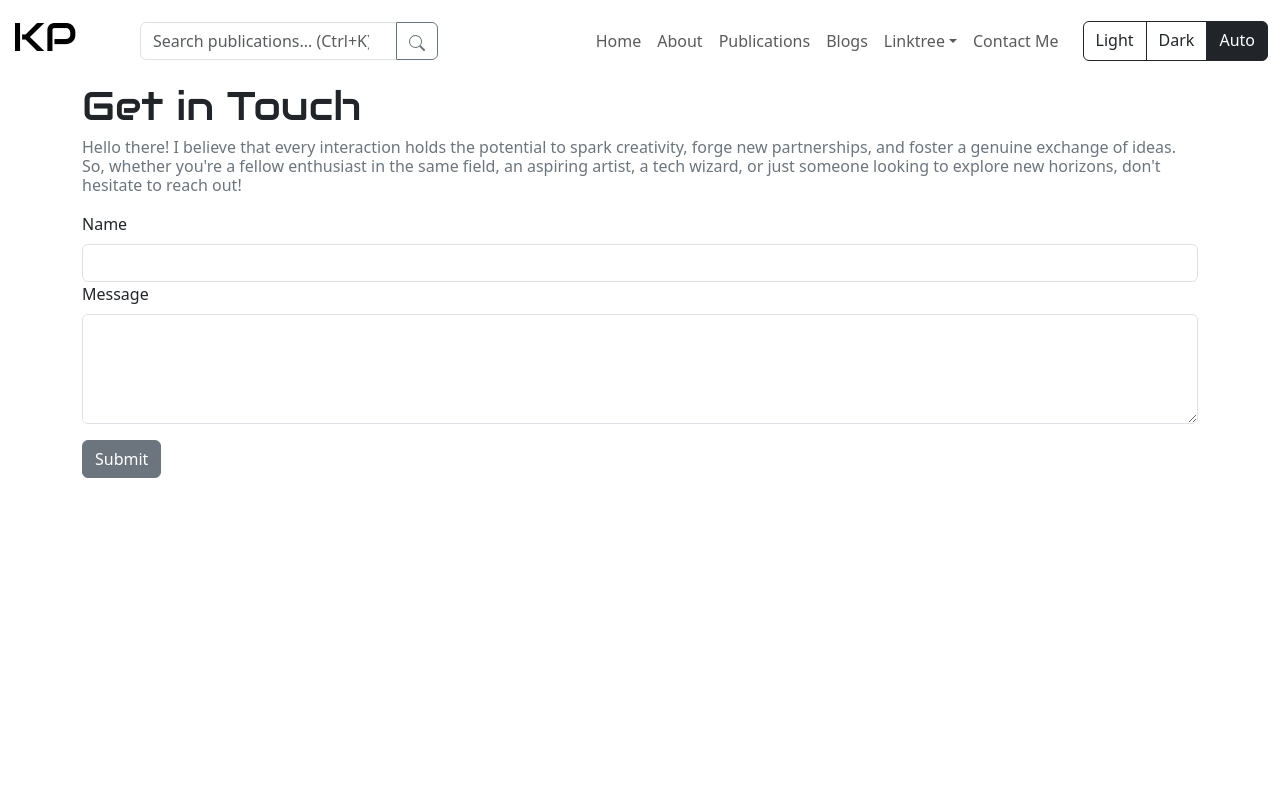
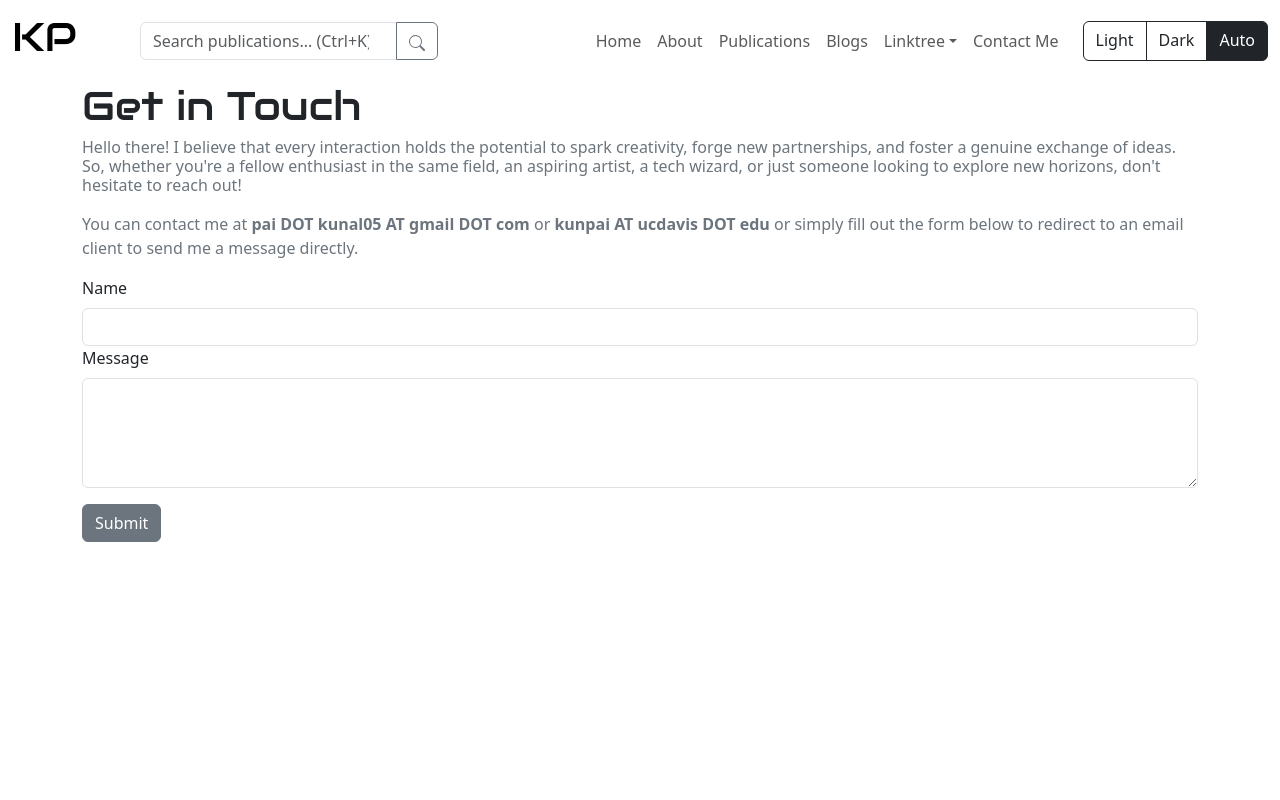
Before and after one commit to kunpai/my-website, a Next.js app: page /contact in a window 1280 px wide. Shown: the top 800 px of the page. Built offline with nearby package versions, Linux system fonts and the light colour scheme.

Commit message:
feat: Add contact information paragraph to ContactForm component

```diff
--- a/pages/contact/index.js
+++ b/pages/contact/index.js
@@ -32,6 +32,9 @@ export default function ContactForm() {
       <h6 className='text-secondary mb-3'>
         Hello there! I believe that every interaction holds the potential to spark creativity, forge new partnerships, and foster a genuine exchange of ideas. So, whether you&apos;re a fellow enthusiast in the same field, an aspiring artist, a tech wizard, or just someone looking to explore new horizons, don&apos;t hesitate to reach out!
       </h6>
+      <p className='text-secondary mb-3'>
+        You can contact me at <strong>pai DOT kunal05 AT gmail DOT com</strong> or <strong>kunpai AT ucdavis DOT edu</strong> or simply fill out the form below to redirect to an email client to send me a message directly.
+      </p>
       <Form onSubmit={handleSubmit}>
         <Form.Group controlId="formName">
           <Form.Label>Name</Form.Label>
```
